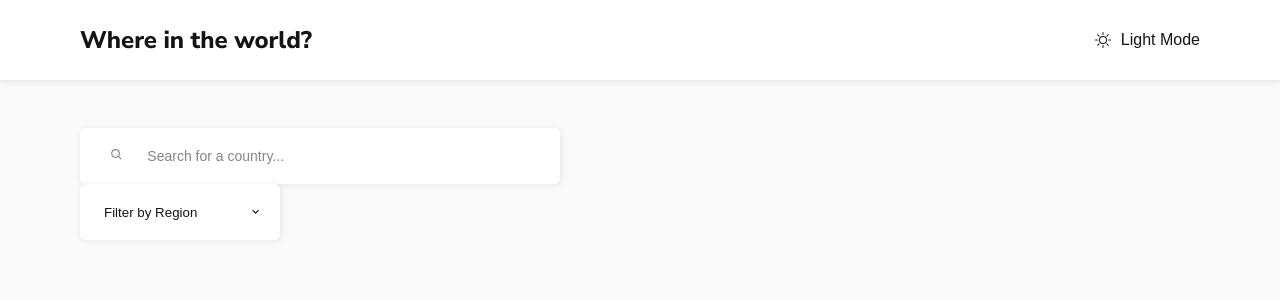
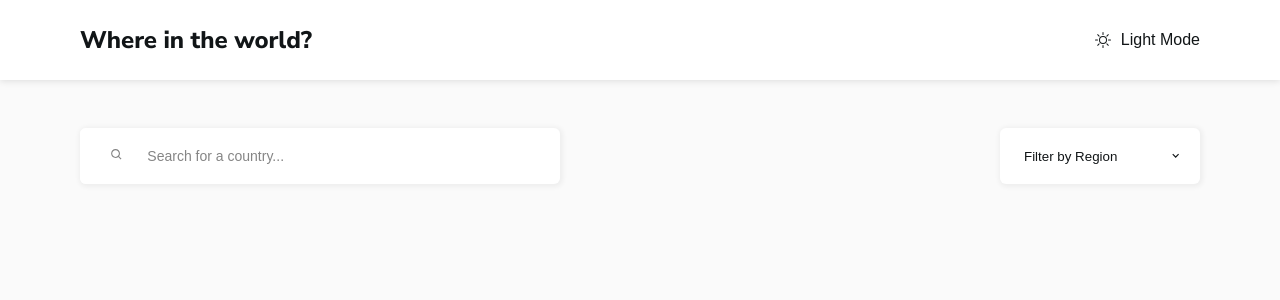
Before and after one commit to codevivi/rest-countries-api-with-color-theme-switcher, a React (Create React App) app: page / in a window 1280 px wide. Shown: the top 300 px of the page. Built offline with nearby package versions, Linux system fonts and the light colour scheme.

Commit message:
added router, and fixed context

```diff
--- a/src/App.js
+++ b/src/App.js
@@ -1,21 +1,23 @@
-import Header from "./components/Header/Header";
-import useTheme from "./hooks/useTheme";
-import Search from "./components/Search/Search";
-import Filter from "./components/Filter/Filter";
+import Home from "./components/pages/Home/Home";
+import { BrowserRouter, Routes, Route } from "react-router-dom";
+// use Hash router with github pages
+import Layout from "./components/pages/Layout/Layout";
+import { GlobalProvider } from "./context/GlobalCtx";
+import NotFound from "./components/pages/NotFound/NotFound";
 
 function App() {
-  const [theme, toggleTheme] = useTheme();
-
   return (
-    <div className={"App " + theme}>
-      <Header toggleTheme={toggleTheme} theme={theme} />
-      <div className="container">
-        <div className="controls">
-          <Search />
-          <Filter />
-        </div>
-      </div>
-    </div>
+    <GlobalProvider>
+      <BrowserRouter>
+        <Routes>
+          <Route path="/" element={<Layout />}>
+            <Route index element={<Home />} />
+            {/* <Route path="details" element={<Details />} /> */}
+            <Route path="*" element={<NotFound />} />
+          </Route>
+        </Routes>
+      </BrowserRouter>
+    </GlobalProvider>
   );
 }
 
--- a/src/components/Header/Header.jsx
+++ b/src/components/Header/Header.jsx
@@ -1,6 +1,10 @@
 import { BsMoon, BsSun } from "react-icons/bs";
 import "./_header.scss";
-function Header({ theme, toggleTheme }) {
+import { useContext } from "react";
+import { GlobalCtx } from "../../context/GlobalCtx";
+
+function Header() {
+  const { toggleTheme, theme } = useContext(GlobalCtx);
   return (
     <header className="main-header bg">
       <div className="container">
--- /dev/null
+++ b/src/components/pages/Home/Home.jsx
@@ -0,0 +1,10 @@
+import Controls from "../../Controls/Controls";
+function Home() {
+  return (
+    <>
+      <Controls />
+    </>
+  );
+}
+
+export default Home;
--- /dev/null
+++ b/src/components/pages/Layout/Layout.jsx
@@ -0,0 +1,18 @@
+import { useContext } from "react";
+import { GlobalCtx } from "../../../context/GlobalCtx";
+import Header from "../../Header/Header";
+import { Outlet } from "react-router-dom";
+
+function Layout() {
+  const { theme } = useContext(GlobalCtx);
+  return (
+    <div className={"App " + theme}>
+      <Header />
+      <div className="container">
+        <Outlet />
+      </div>
+    </div>
+  );
+}
+
+export default Layout;
--- /dev/null
+++ b/src/components/pages/NotFound/NotFound.jsx
@@ -0,0 +1,5 @@
+function NotFound() {
+  return <h1>Not Found</h1>;
+}
+
+export default NotFound;
--- /dev/null
+++ b/src/context/GlobalCtx.jsx
@@ -0,0 +1,9 @@
+import { createContext } from "react";
+import useTheme from "../hooks/useTheme";
+
+export const GlobalCtx = createContext();
+export function GlobalProvider({ children }) {
+  const [theme, toggleTheme] = useTheme();
+
+  return <GlobalCtx.Provider value={{ theme, toggleTheme }}>{children}</GlobalCtx.Provider>;
+}
```
Also changed, not shown: package.json (+5 -2 lines), 1 other file (tests, documents, lock files or other folders).
